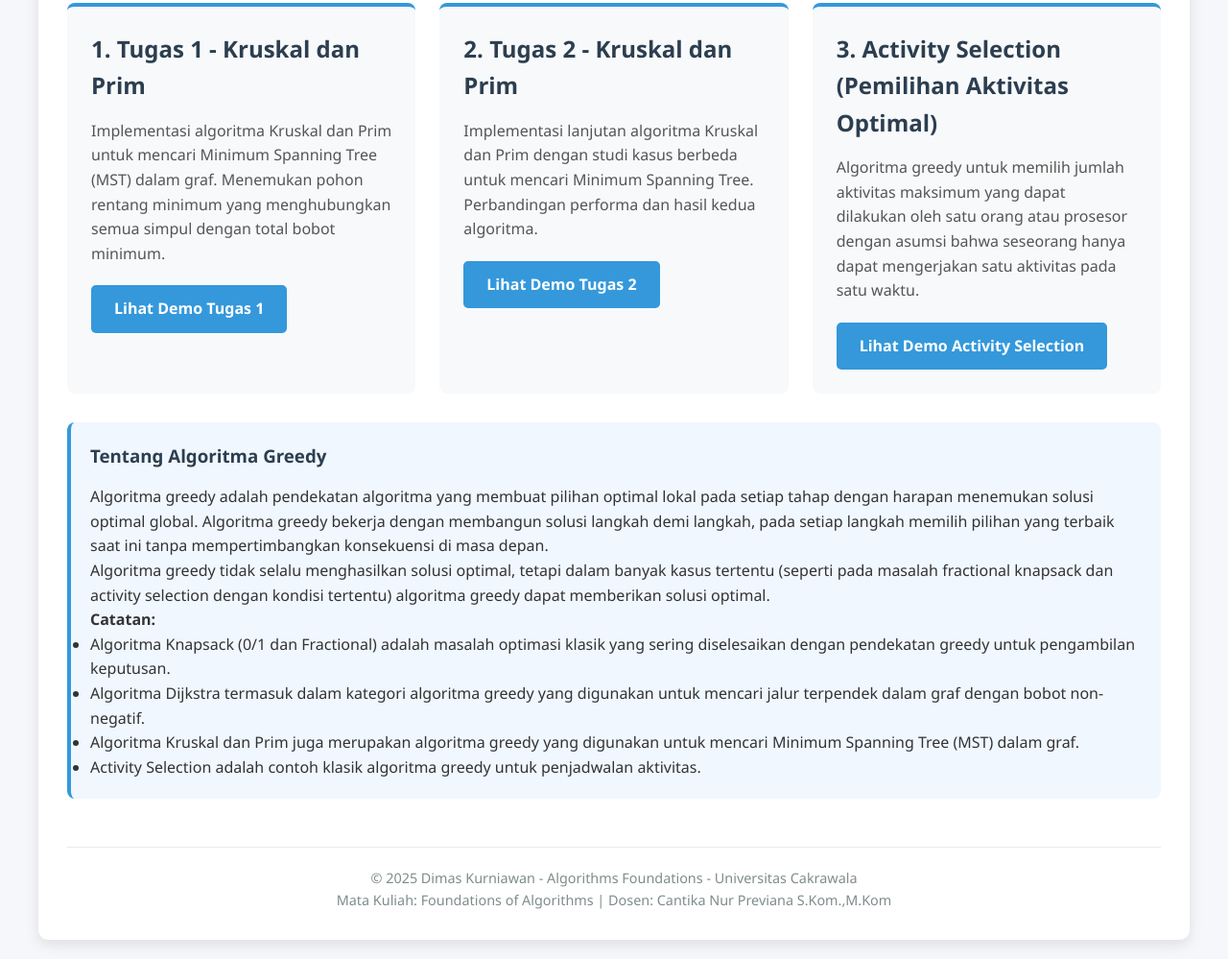
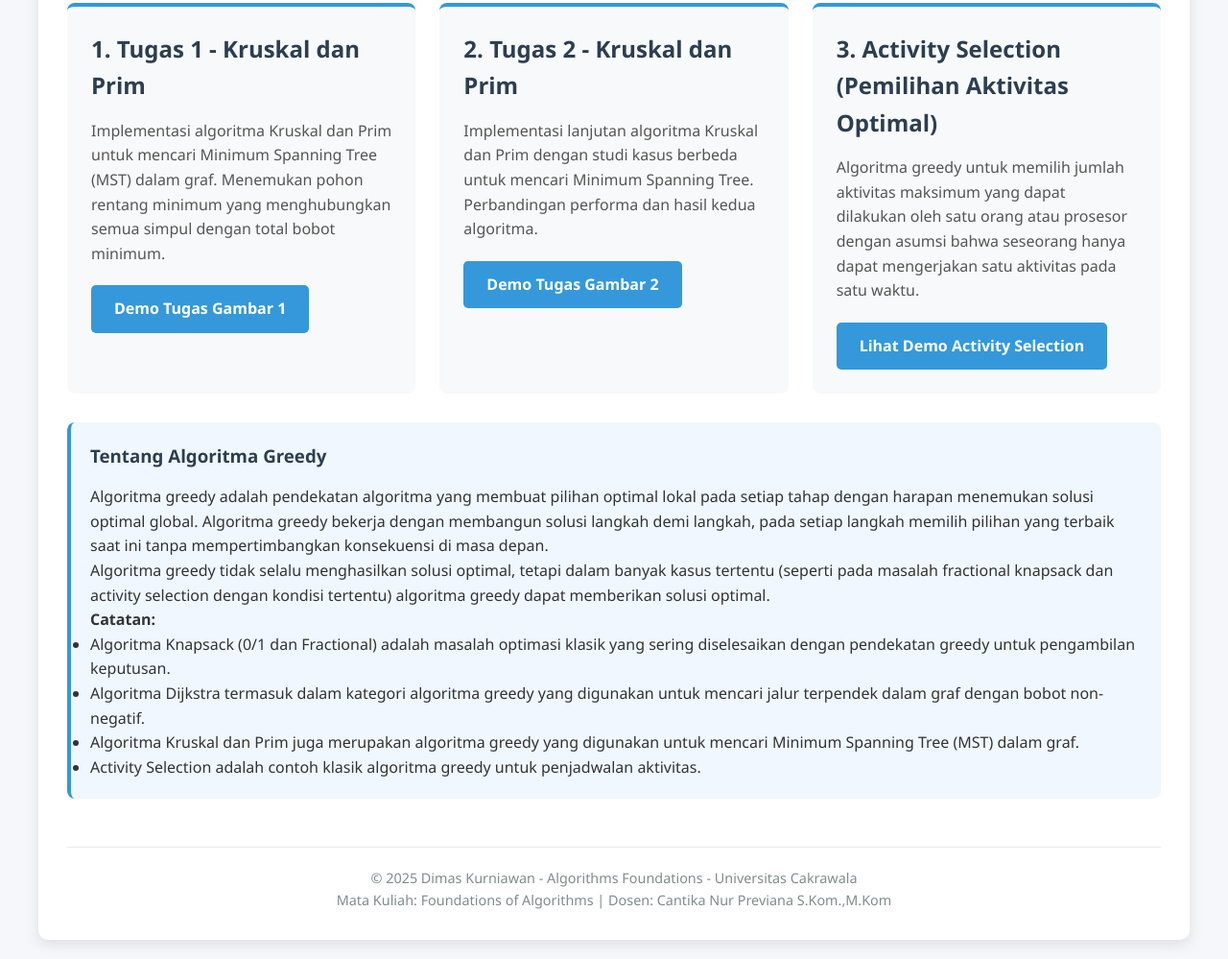
Before and after one commit to dimask016/tugas_algoritma_greedy, a plain HTML site: page index.html in a window 1280 px wide. Shown: the part 1333-2332 px from the top of the page at 96% size. Drawn offline with Linux system fonts and the light colour scheme.

Commit message:
update index.html
index.html

```diff
--- a/index.html
+++ b/index.html
@@ -253,13 +253,13 @@
                 <div class="demo-card">
                     <h3>1. Tugas 1 - Kruskal dan Prim</h3>
                     <p>Implementasi algoritma Kruskal dan Prim untuk mencari Minimum Spanning Tree (MST) dalam graf. Menemukan pohon rentang minimum yang menghubungkan semua simpul dengan total bobot minimum.</p>
-                    <a href="rentang-minimum.html" target="_blank" class="btn">Lihat Demo Tugas 1</a>
+                    <a href="rentang-minimum.html" target="_blank" class="btn">Demo Tugas Gambar 1</a>
                 </div>
 
                 <div class="demo-card">
                     <h3>2. Tugas 2 - Kruskal dan Prim</h3>
                     <p>Implementasi lanjutan algoritma Kruskal dan Prim dengan studi kasus berbeda untuk mencari Minimum Spanning Tree. Perbandingan performa dan hasil kedua algoritma.</p>
-                    <a href="rentang-minimum_02.html" target="_blank" class="btn">Lihat Demo Tugas 2</a>
+                    <a href="rentang-minimum_02.html" target="_blank" class="btn">Demo Tugas Gambar 2</a>
                 </div>
 
                 <div class="demo-card">
```
